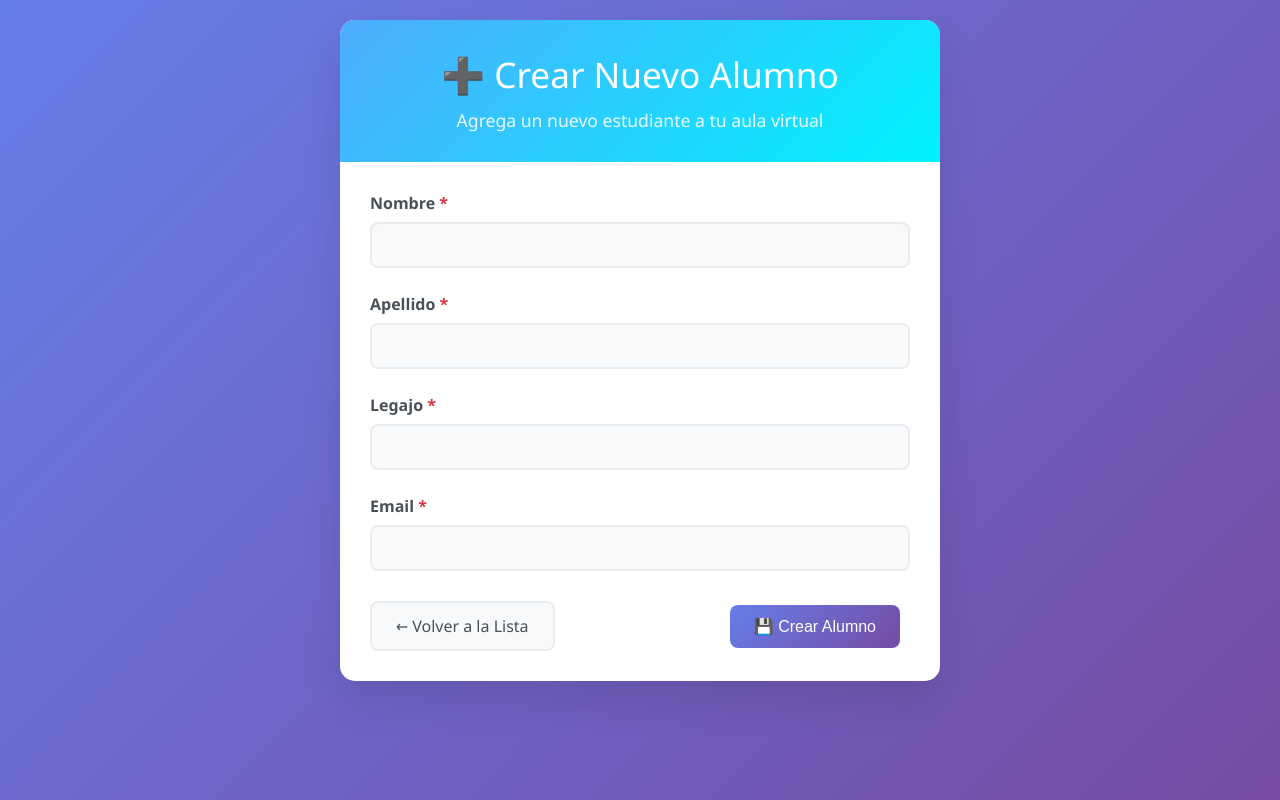
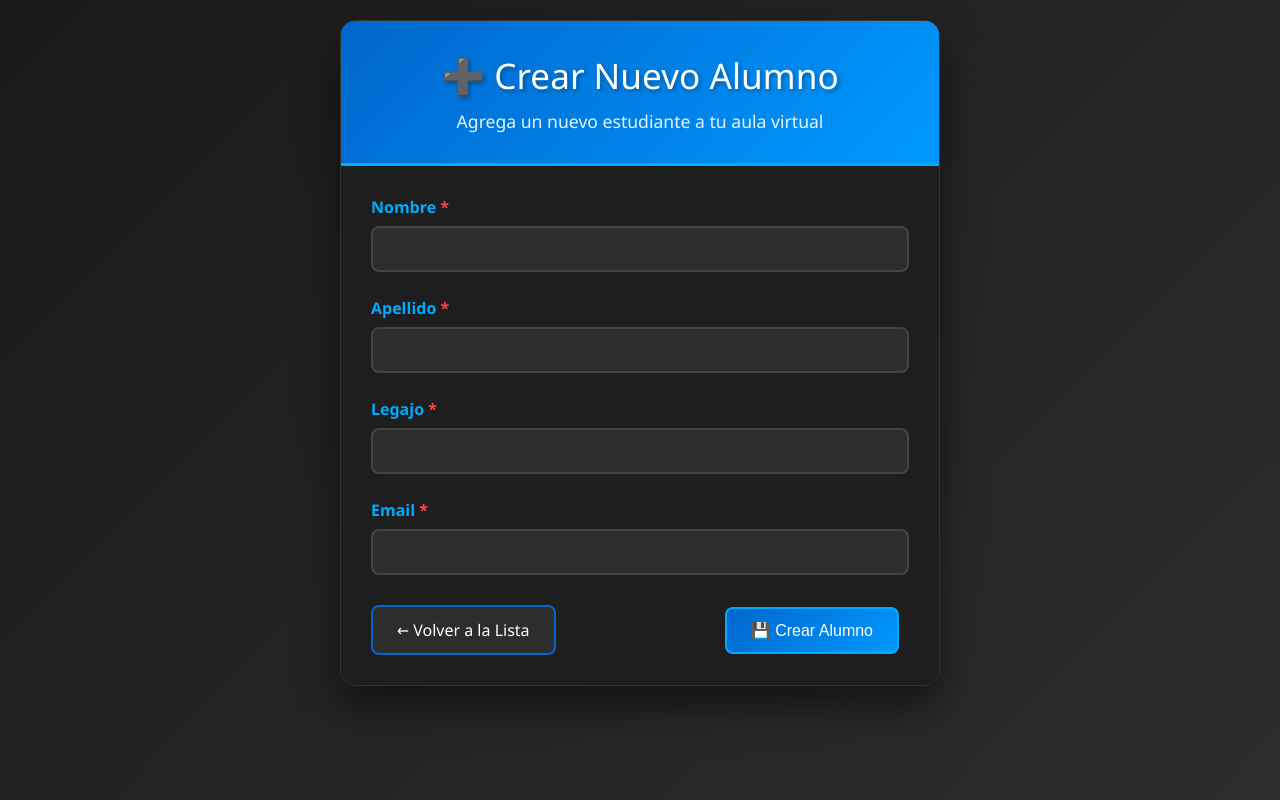
Before and after one commit to frannpineroo/classroom, a plain HTML site: page frontend/crearAlumnos.html in a window 1280 px wide. Drawn offline with Linux system fonts and the light colour scheme; files that its build step writes are made by us from their sources; files whose address does not match are found by name.

Commit message:
cambios en el diseño de las paginas

```diff
--- a/frontend/crearAlumnos.html
+++ b/frontend/crearAlumnos.html
@@ -4,7 +4,7 @@
     <meta charset="UTF-8">
     <meta name="viewport" content="width=device-width, initial-scale=1.0">
     <title>Crear Alumno - Aula Virtual</title>
-    <link rel="stylesheet" href="/static/css/crearAlumnos.css">
+    <link rel="stylesheet" href="/static/css/crearAlumnos.css?v=3">
 </head>
 <body>
     <div class="container">
--- a/frontend/css/alumnos.css
+++ b/frontend/css/alumnos.css
@@ -6,31 +6,35 @@
 
 body {
     font-family: 'Segoe UI', Tahoma, Geneva, Verdana, sans-serif;
-    background: linear-gradient(135deg, #667eea 0%, #764ba2 100%);
+    background: linear-gradient(135deg, #1a1a1a 0%, #2d2d2d 100%);
     min-height: 100vh;
     padding: 20px;
+    color: #ffffff;
 }
 
 .container {
     max-width: 1200px;
     margin: 0 auto;
-    background: white;
+    background: #1e1e1e;
     border-radius: 15px;
-    box-shadow: 0 20px 40px rgba(0,0,0,0.1);
+    box-shadow: 0 20px 40px rgba(0,0,0,0.5);
     overflow: hidden;
+    border: 1px solid #333;
 }
 
 .header {
-    background: linear-gradient(135deg, #4facfe 0%, #00f2fe 100%);
+    background: linear-gradient(135deg, #0066cc 0%, #0099ff 100%);
     color: white;
     padding: 30px;
     text-align: center;
+    border-bottom: 3px solid #00aaff;
 }
 
 .header h1 {
     font-size: 2.5rem;
     margin-bottom: 10px;
     font-weight: 300;
+    text-shadow: 2px 2px 4px rgba(0,0,0,0.3);
 }
 
 .header p {
@@ -40,6 +44,7 @@ body {
 
 .content {
     padding: 30px;
+    background: #1e1e1e;
 }
 
 .actions {
@@ -64,80 +69,94 @@ body {
 }
 
 .btn-primary {
-    background: linear-gradient(135deg, #667eea 0%, #764ba2 100%);
+    background: linear-gradient(135deg, #0066cc 0%, #0099ff 100%);
     color: white;
+    border: 2px solid #00aaff;
 }
 
 .btn-primary:hover {
     transform: translateY(-2px);
-    box-shadow: 0 10px 20px rgba(102, 126, 234, 0.3);
+    box-shadow: 0 10px 20px rgba(0, 153, 255, 0.4);
+    background: linear-gradient(135deg, #0052a3 0%, #0077cc 100%);
 }
 
 .btn-secondary {
-    background: #f8f9fa;
-    color: #495057;
-    border: 2px solid #e9ecef;
+    background: #2d2d2d;
+    color: #ffffff;
+    border: 2px solid #0066cc;
 }
 
 .btn-secondary:hover {
-    background: #e9ecef;
+    background: #3d3d3d;
     transform: translateY(-2px);
+    box-shadow: 0 10px 20px rgba(0, 102, 204, 0.3);
 }
 
 .loading {
     text-align: center;
     padding: 40px;
-    color: #6c757d;
+    color: #cccccc;
 }
 
 .error {
-    background: #f8d7da;
-    color: #721c24;
+    background: #2d1a1a;
+    color: #ff6b6b;
     padding: 15px;
     border-radius: 8px;
     margin-bottom: 20px;
-    border: 1px solid #f5c6cb;
+    border: 1px solid #ff4444;
 }
 
 .table-container {
     overflow-x: auto;
     border-radius: 10px;
-    box-shadow: 0 5px 15px rgba(0,0,0,0.08);
+    box-shadow: 0 5px 15px rgba(0,0,0,0.3);
+    border: 1px solid #333;
 }
 
 table {
     width: 100%;
     border-collapse: collapse;
-    background: white;
+    background: #2d2d2d;
 }
 
 th, td {
     padding: 15px;
     text-align: left;
-    border-bottom: 1px solid #e9ecef;
+    border-bottom: 1px solid #444;
+    color: #ffffff;
 }
 
 th {
-    background: linear-gradient(135deg, #f8f9fa 0%, #e9ecef 100%);
+    background: linear-gradient(135deg, #1a1a1a 0%, #2d2d2d 100%);
     font-weight: 600;
-    color: #495057;
+    color: #00aaff;
     position: sticky;
     top: 0;
+    border-bottom: 2px solid #0066cc;
 }
 
 tr:hover {
-    background: #f8f9fa;
+    background: #3d3d3d;
+}
+
+tr:nth-child(even) {
+    background: #262626;
+}
+
+tr:nth-child(even):hover {
+    background: #3d3d3d;
 }
 
 .empty-state {
     text-align: center;
     padding: 60px 20px;
-    color: #6c757d;
+    color: #cccccc;
 }
 
 .empty-state h3 {
     margin-bottom: 10px;
-    color: #495057;
+    color: #00aaff;
 }
 
 @media (max-width: 768px) {
--- a/frontend/css/crearAlumnos.css
+++ b/frontend/css/crearAlumnos.css
@@ -6,31 +6,35 @@
 
 body {
     font-family: 'Segoe UI', Tahoma, Geneva, Verdana, sans-serif;
-    background: linear-gradient(135deg, #667eea 0%, #764ba2 100%);
+    background: linear-gradient(135deg, #1a1a1a 0%, #2d2d2d 100%);
     min-height: 100vh;
     padding: 20px;
+    color: #ffffff;
 }
 
 .container {
     max-width: 600px;
     margin: 0 auto;
-    background: white;
+    background: #1e1e1e;
     border-radius: 15px;
-    box-shadow: 0 20px 40px rgba(0,0,0,0.1);
+    box-shadow: 0 20px 40px rgba(0,0,0,0.5);
     overflow: hidden;
+    border: 1px solid #333;
 }
 
 .header {
-    background: linear-gradient(135deg, #4facfe 0%, #00f2fe 100%);
+    background: linear-gradient(135deg, #0066cc 0%, #0099ff 100%);
     color: white;
     padding: 30px;
     text-align: center;
+    border-bottom: 3px solid #00aaff;
 }
 
 .header h1 {
     font-size: 2.2rem;
     margin-bottom: 10px;
     font-weight: 300;
+    text-shadow: 2px 2px 4px rgba(0,0,0,0.3);
 }
 
 .header p {
@@ -40,6 +44,7 @@ body {
 
 .content {
     padding: 30px;
+    background: #1e1e1e;
 }
 
 .form-group {
@@ -50,34 +55,35 @@ body {
     display: block;
     margin-bottom: 8px;
     font-weight: 600;
-    color: #495057;
+    color: #00aaff;
     font-size: 1rem;
 }
 
 .form-group input {
     width: 100%;
     padding: 12px 15px;
-    border: 2px solid #e9ecef;
+    border: 2px solid #444;
     border-radius: 8px;
     font-size: 1rem;
     transition: all 0.3s ease;
-    background: #f8f9fa;
+    background: #2d2d2d;
+    color: #ffffff;
 }
 
 .form-group input:focus {
     outline: none;
-    border-color: #667eea;
-    background: white;
-    box-shadow: 0 0 0 3px rgba(102, 126, 234, 0.1);
+    border-color: #0066cc;
+    background: #333;
+    box-shadow: 0 0 0 3px rgba(0, 102, 204, 0.2);
 }
 
 .form-group input.error {
-    border-color: #dc3545;
-    background: #fff5f5;
+    border-color: #ff4444;
+    background: #2d1a1a;
 }
 
 .error-message {
-    color: #dc3545;
+    color: #ff6b6b;
     font-size: 0.9rem;
     margin-top: 5px;
     display: none;
@@ -97,24 +103,27 @@ body {
 }
 
 .btn-primary {
-    background: linear-gradient(135deg, #667eea 0%, #764ba2 100%);
+    background: linear-gradient(135deg, #0066cc 0%, #0099ff 100%);
     color: white;
+    border: 2px solid #00aaff;
 }
 
 .btn-primary:hover {
     transform: translateY(-2px);
-    box-shadow: 0 10px 20px rgba(102, 126, 234, 0.3);
+    box-shadow: 0 10px 20px rgba(0, 153, 255, 0.4);
+    background: linear-gradient(135deg, #0052a3 0%, #0077cc 100%);
 }
 
 .btn-secondary {
-    background: #f8f9fa;
-    color: #495057;
-    border: 2px solid #e9ecef;
+    background: #2d2d2d;
+    color: #ffffff;
+    border: 2px solid #0066cc;
 }
 
 .btn-secondary:hover {
-    background: #e9ecef;
+    background: #3d3d3d;
     transform: translateY(-2px);
+    box-shadow: 0 10px 20px rgba(0, 102, 204, 0.3);
 }
 
 .btn:disabled {
@@ -133,24 +142,24 @@ body {
 }
 
 .success-message {
-    background: #d4edda;
-    color: #155724;
+    background: #1a2d1a;
+    color: #4caf50;
     padding: 15px;
     border-radius: 8px;
     margin-bottom: 20px;
-    border: 1px solid #c3e6cb;
+    border: 1px solid #4caf50;
     display: none;
 }
 
 .loading {
     text-align: center;
     padding: 20px;
-    color: #6c757d;
+    color: #cccccc;
     display: none;
 }
 
 .required {
-    color: #dc3545;
+    color: #ff4444;
 }
 
 @media (max-width: 768px) {
```
Also changed, not shown: frontend/alumnos.html (+1 -1 lines).
